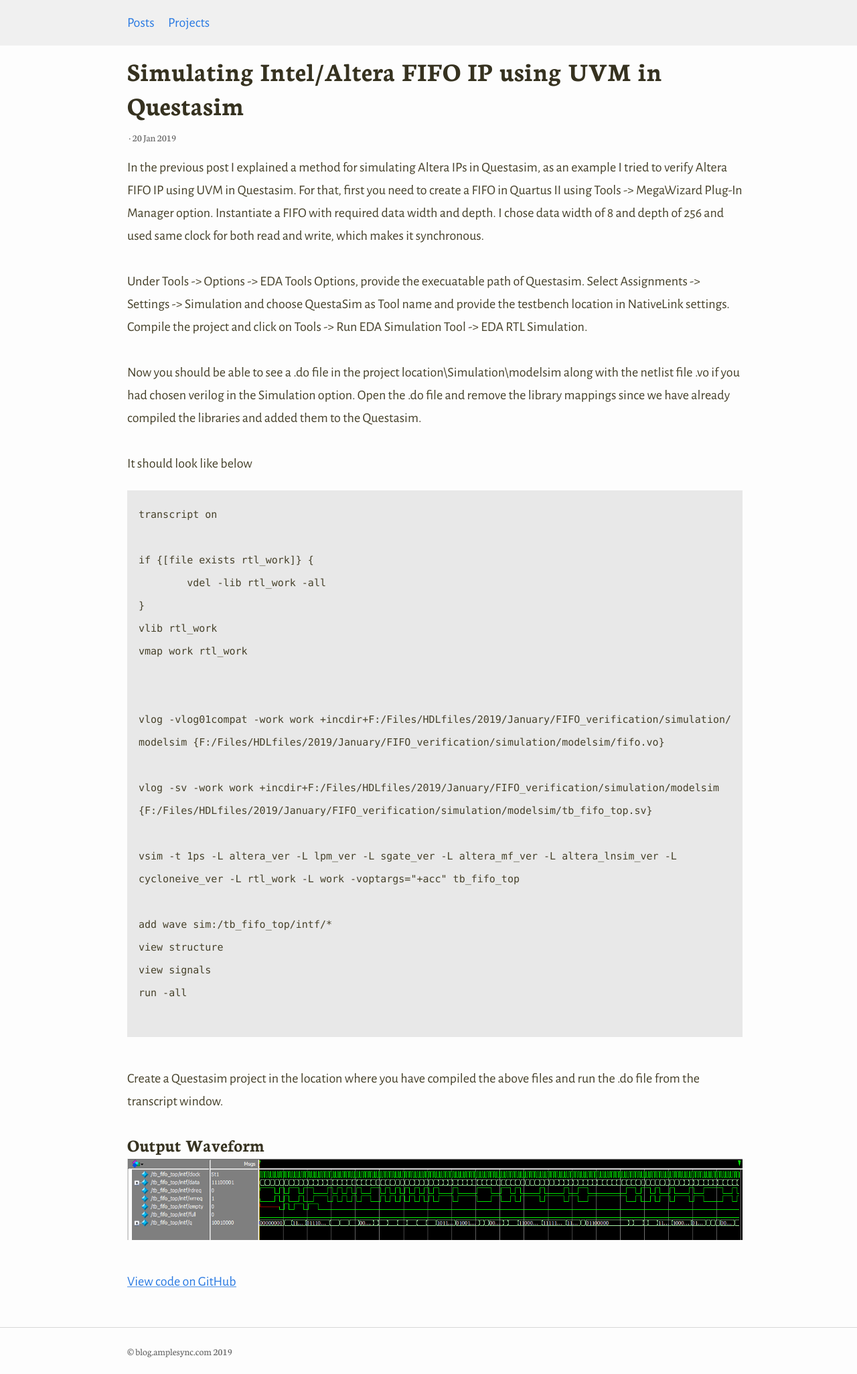
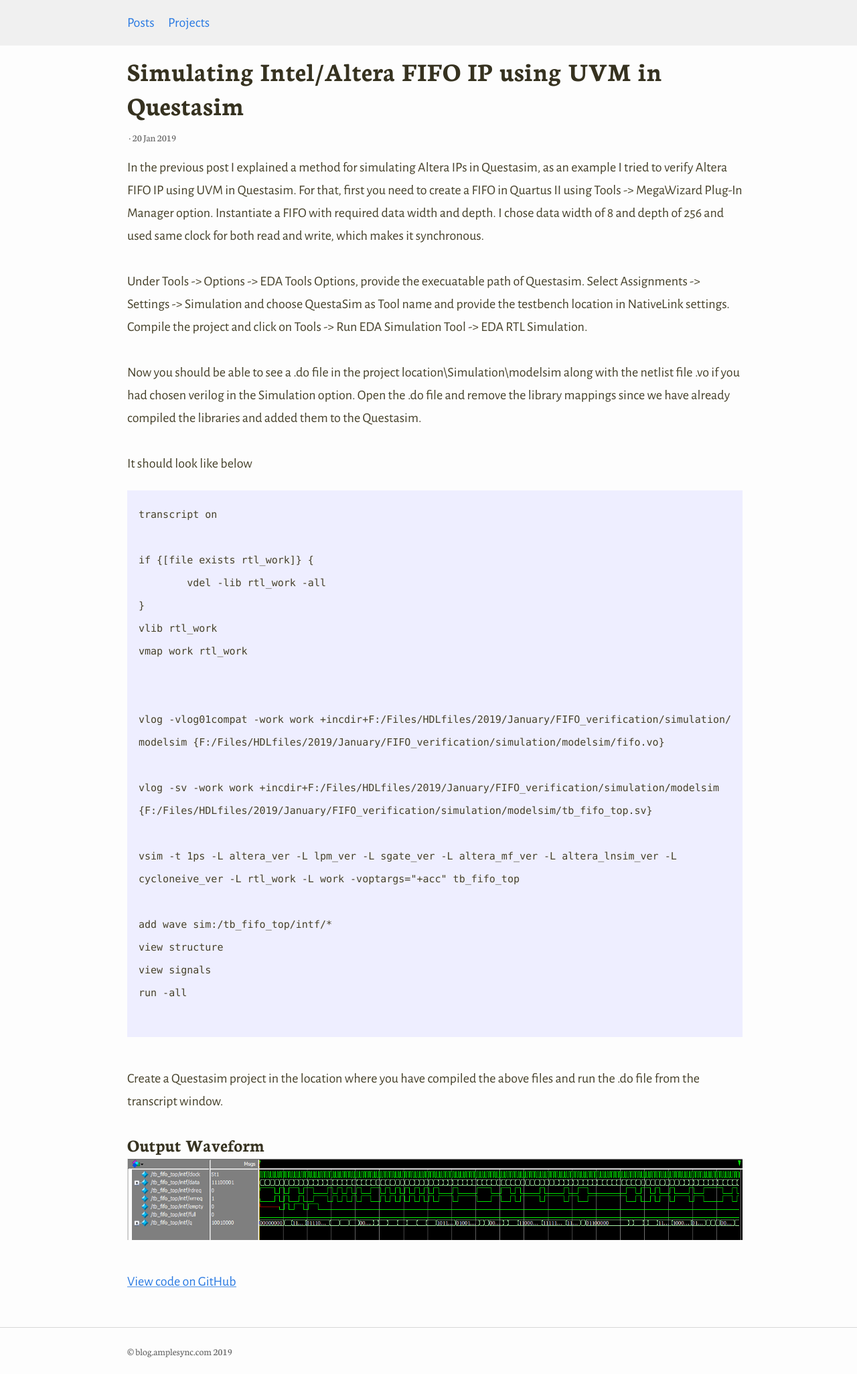
Before and after one commit to AmpleSync/amplesync.github.io, a Jekyll site: the page built from _posts/2019-01-20-simulating-intel-altera-ip-questa.md, in a window 1280 px wide. Shown: the whole page at 67% size. Built offline with Jekyll 4.4.1, drawn with Linux system fonts in a browser that asks for light colours.

Commit message:
Update _colors.scss

```diff
--- a/_sass/_colors.scss
+++ b/_sass/_colors.scss
@@ -7,4 +7,4 @@ $captionColour: #666; //lighten($headingColour, 40%);
 $white: #fff;
 
 $backgroundColour: #fdfdfd; //#ffefc8;
-$codeBackgroundColour: #e8e8e8; //darken($backgroundColour, 5%);
+$codeBackgroundColour: #eef; //darken($backgroundColour, 5%);
```
